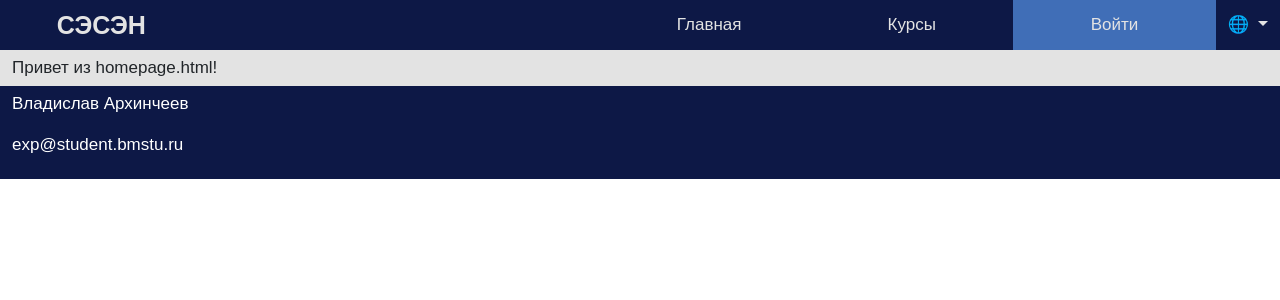
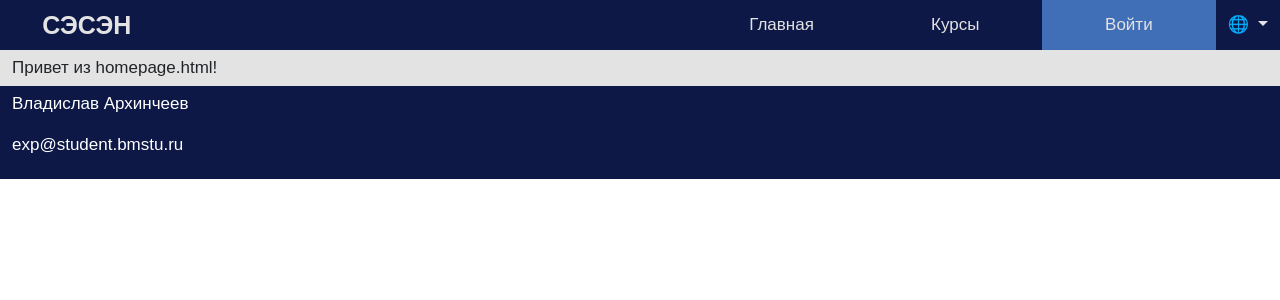
Before and after one commit to XRoyalPTX/buryadtextbook, a Django app: page /home/ in a window 1280 px wide. Shown: the top 300 px of the page. Run offline with Django 5.2, Linux system fonts and the light colour scheme; some web fonts are replaced.

Commit message:
1 чуть больше пробела между лого и кнопками в меню

```diff
--- a/templates/base.html
+++ b/templates/base.html
@@ -32,6 +32,7 @@
 
             <div class="col d-none d-md-inline"></div>
             <div class="col d-none d-md-inline"></div>
+            <div class="col d-none d-md-inline"></div>
 
             <a class="col menu-button" href="{% url 'home' %}">Главная</a>
 
```
